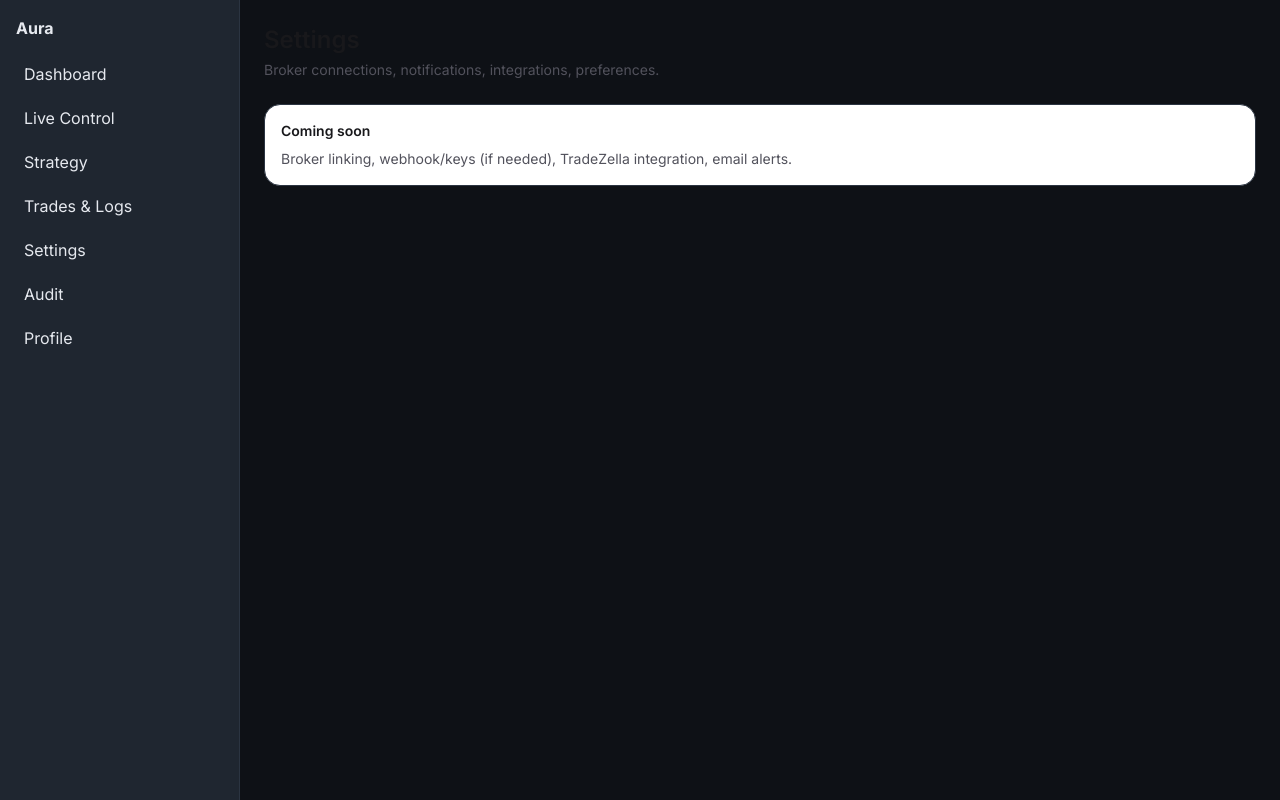
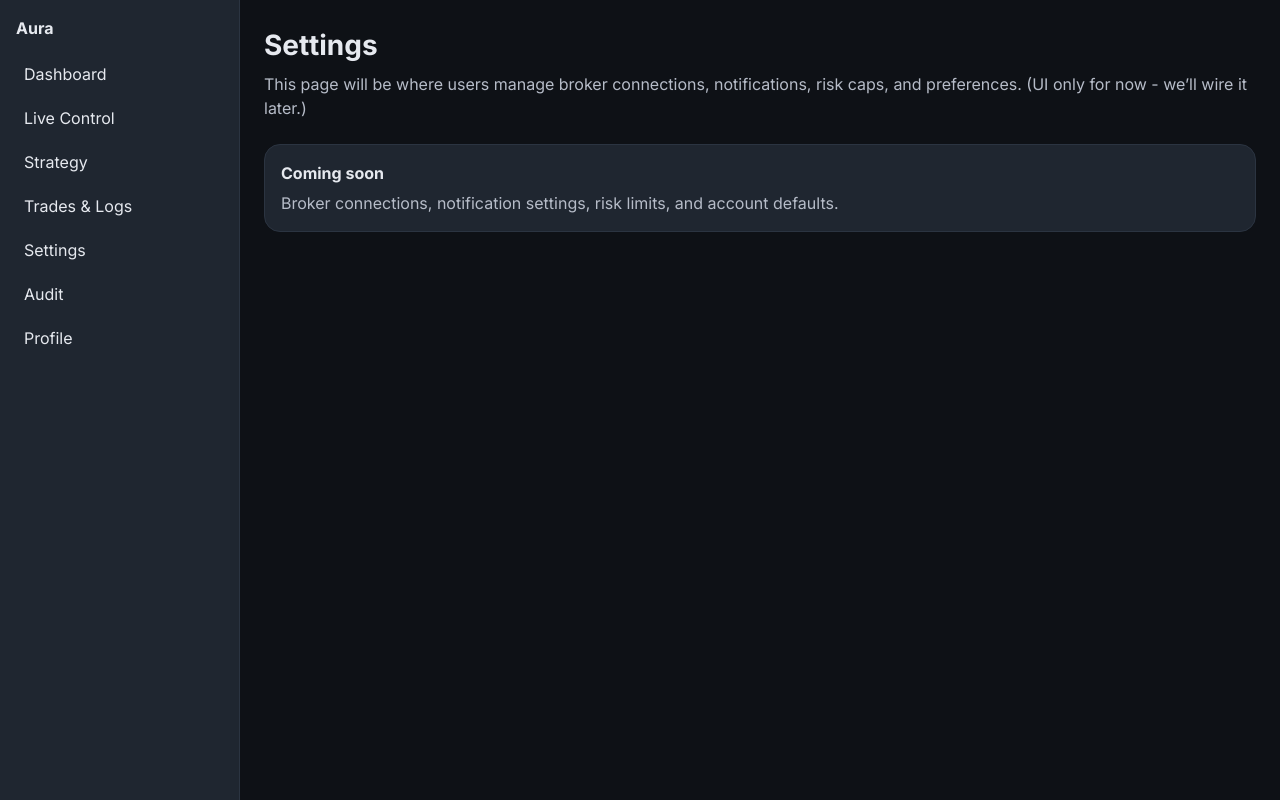
Before and after one commit to becspage-arch/aura, a Next.js app: page /app/settings in a window 1280 px wide. Built offline with nearby package versions, Linux system fonts and the light colour scheme.

Commit message:
css update

```diff
--- a/src/app/app/live-control/page.tsx
+++ b/src/app/app/live-control/page.tsx
@@ -2,24 +2,28 @@ export const dynamic = "force-dynamic";
 
 export default function LiveControlPage() {
   return (
-    <div className="grid gap-6">
+    <div className="mx-auto grid max-w-6xl gap-6">
       <div>
-        <h1 className="text-2xl font-semibold text-zinc-900 dark:text-zinc-50">
-          Live Control
-        </h1>
-        <p className="mt-1 text-sm text-zinc-600 dark:text-zinc-400">
+        <h1 style={{ fontSize: 28, fontWeight: 700 }}>Live Control</h1>
+        <p style={{ marginTop: 6, color: "var(--muted-foreground)" }}>
           This page will be where users pause, kill-switch, select account, and manage live running.
           (UI only for now - we’ll wire it later.)
         </p>
       </div>
 
-      <section className="rounded-2xl border border-zinc-200 bg-white p-4 dark:border-zinc-800 dark:bg-zinc-950">
-        <h2 className="mb-2 text-sm font-semibold text-zinc-900 dark:text-zinc-50">
-          Coming soon
-        </h2>
-        <p className="text-sm text-zinc-600 dark:text-zinc-400">
+      <section
+        style={{
+          border: "1px solid var(--border)",
+          borderRadius: 16,
+          padding: 16,
+          background: "var(--card)",
+          color: "var(--card-foreground)",
+        }}
+      >
+        <div style={{ fontWeight: 700, marginBottom: 6 }}>Coming soon</div>
+        <div style={{ color: "var(--muted-foreground)" }}>
           Controls, account selector, symbol selector, safety confirmations.
-        </p>
+        </div>
       </section>
     </div>
   );
--- a/src/app/app/settings/page.tsx
+++ b/src/app/app/settings/page.tsx
@@ -2,23 +2,28 @@ export const dynamic = "force-dynamic";
 
 export default function SettingsPage() {
   return (
-    <div className="grid gap-6">
+    <div className="mx-auto grid max-w-6xl gap-6">
       <div>
-        <h1 className="text-2xl font-semibold text-zinc-900 dark:text-zinc-50">
-          Settings
-        </h1>
-        <p className="mt-1 text-sm text-zinc-600 dark:text-zinc-400">
-          Broker connections, notifications, integrations, preferences.
+        <h1 style={{ fontSize: 28, fontWeight: 700 }}>Settings</h1>
+        <p style={{ marginTop: 6, color: "var(--muted-foreground)" }}>
+          This page will be where users manage broker connections, notifications, risk caps, and preferences.
+          (UI only for now - we’ll wire it later.)
         </p>
       </div>
 
-      <section className="rounded-2xl border border-zinc-200 bg-white p-4 dark:border-zinc-800 dark:bg-zinc-950">
-        <h2 className="mb-2 text-sm font-semibold text-zinc-900 dark:text-zinc-50">
-          Coming soon
-        </h2>
-        <p className="text-sm text-zinc-600 dark:text-zinc-400">
-          Broker linking, webhook/keys (if needed), TradeZella integration, email alerts.
-        </p>
+      <section
+        style={{
+          border: "1px solid var(--border)",
+          borderRadius: 16,
+          padding: 16,
+          background: "var(--card)",
+          color: "var(--card-foreground)",
+        }}
+      >
+        <div style={{ fontWeight: 700, marginBottom: 6 }}>Coming soon</div>
+        <div style={{ color: "var(--muted-foreground)" }}>
+          Broker connections, notification settings, risk limits, and account defaults.
+        </div>
       </section>
     </div>
   );
--- a/src/app/app/strategy/page.tsx
+++ b/src/app/app/strategy/page.tsx
@@ -2,23 +2,28 @@ export const dynamic = "force-dynamic";
 
 export default function StrategyPage() {
   return (
-    <div className="grid gap-6">
+    <div className="mx-auto grid max-w-6xl gap-6">
       <div>
-        <h1 className="text-2xl font-semibold text-zinc-900 dark:text-zinc-50">
-          Strategy
-        </h1>
-        <p className="mt-1 text-sm text-zinc-600 dark:text-zinc-400">
-          Read-only strategy summary first - later an advanced edit mode.
+        <h1 style={{ fontSize: 28, fontWeight: 700 }}>Strategy</h1>
+        <p style={{ marginTop: 6, color: "var(--muted-foreground)" }}>
+          This page will be where users define entry rules, risk, sessions, symbols, and any strategy parameters.
+          (UI only for now - we’ll wire it later.)
         </p>
       </div>
 
-      <section className="rounded-2xl border border-zinc-200 bg-white p-4 dark:border-zinc-800 dark:bg-zinc-950">
-        <h2 className="mb-2 text-sm font-semibold text-zinc-900 dark:text-zinc-50">
-          Coming soon
-        </h2>
-        <p className="text-sm text-zinc-600 dark:text-zinc-400">
-          Entry rules summary, risk model, time windows, filters, versioning.
-        </p>
+      <section
+        style={{
+          border: "1px solid var(--border)",
+          borderRadius: 16,
+          padding: 16,
+          background: "var(--card)",
+          color: "var(--card-foreground)",
+        }}
+      >
+        <div style={{ fontWeight: 700, marginBottom: 6 }}>Coming soon</div>
+        <div style={{ color: "var(--muted-foreground)" }}>
+          Strategy builder, presets, safety checks, and “paper vs live” mode.
+        </div>
       </section>
     </div>
   );
--- a/src/app/app/trades/page.tsx
+++ b/src/app/app/trades/page.tsx
@@ -1,24 +1,29 @@
 export const dynamic = "force-dynamic";
 
-export default function TradesPage() {
+export default function TradesAndLogsPage() {
   return (
-    <div className="grid gap-6">
+    <div className="mx-auto grid max-w-6xl gap-6">
       <div>
-        <h1 className="text-2xl font-semibold text-zinc-900 dark:text-zinc-50">
-          Trades & Logs
-        </h1>
-        <p className="mt-1 text-sm text-zinc-600 dark:text-zinc-400">
-          This will contain orders, fills, event timeline, errors - everything forensic.
+        <h1 style={{ fontSize: 28, fontWeight: 700 }}>Trades & Logs</h1>
+        <p style={{ marginTop: 6, color: "var(--muted-foreground)" }}>
+          This page will be where users review trades, fills, orders, events, and export logs.
+          (UI only for now - we’ll wire it later.)
         </p>
       </div>
 
-      <section className="rounded-2xl border border-zinc-200 bg-white p-4 dark:border-zinc-800 dark:bg-zinc-950">
-        <h2 className="mb-2 text-sm font-semibold text-zinc-900 dark:text-zinc-50">
-          Coming soon
-        </h2>
-        <p className="text-sm text-zinc-600 dark:text-zinc-400">
-          Orders table, fills table, event timeline, filters, export.
-        </p>
+      <section
+        style={{
+          border: "1px solid var(--border)",
+          borderRadius: 16,
+          padding: 16,
+          background: "var(--card)",
+          color: "var(--card-foreground)",
+        }}
+      >
+        <div style={{ fontWeight: 700, marginBottom: 6 }}>Coming soon</div>
+        <div style={{ color: "var(--muted-foreground)" }}>
+          Trade list, filters, replay links, and diagnostic logs.
+        </div>
       </section>
     </div>
   );
```
